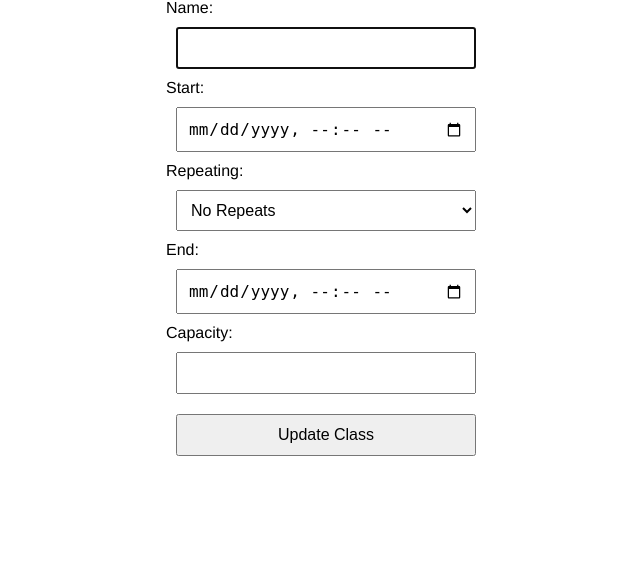
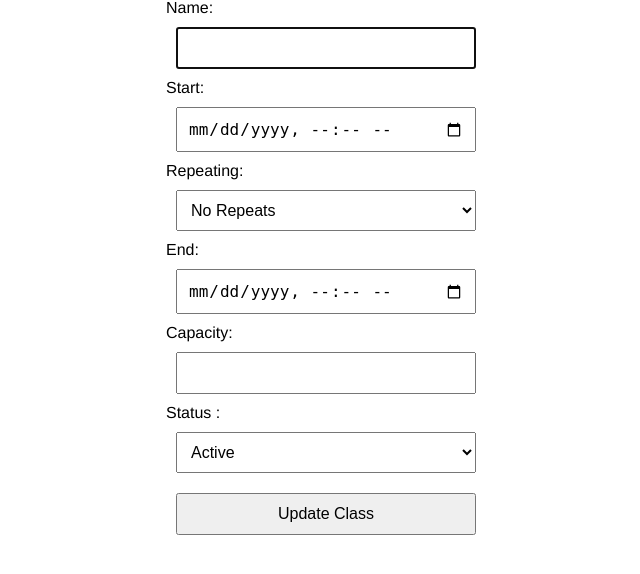
Before and after one commit to DuncanRN/Python-Gym-Manager, a Flask app: page /classes/1/edit in a window 1280 px wide. Shown: the part 131-705 px from the top of the page, without its empty margins (324-964 px from the left). Run offline with Flask 2, Linux system fonts and the light colour scheme; data that the repository does not hold is empty; some libraries are stand-ins or nearby versions.

Commit message:
all gym classes now have a status, which currently does not change whether or not you can book into a class. That's next

```diff
--- a/console.py
+++ b/console.py
@@ -27,11 +27,11 @@
 member_repository.save(member_3)
 
 
-gym_class_1 = GymClass("Dodge, Duck, Dip, Dive and Dodge", "2023-01-01 00:00:01", 'None', "1970-01-01 00:00:01", 5)
+gym_class_1 = GymClass("Dodge, Duck, Dip, Dive and Dodge", "2023-01-01 00:00:01", 'None', "1970-01-01 00:00:01", 5, "Active")
 gym_class_repository.save(gym_class_1)
-gym_class_2 = GymClass("Swimming for Beginners", "2022-11-01 00:00:01", 'None', "1970-01-01 00:00:01", 2)
+gym_class_2 = GymClass("Swimming for Beginners", "2022-11-01 00:00:01", 'None', "1970-01-01 00:00:01", 2, "Active")
 gym_class_repository.save(gym_class_2)
-gym_class_3 = GymClass("Strength and Conditioning",  "2022-06-01 00:00:01", 'None', "1970-01-01 00:00:01", 3)
+gym_class_3 = GymClass("Strength and Conditioning",  "2022-06-01 00:00:01", 'None', "1970-01-01 00:00:01", 3, "Deactivated")
 gym_class_repository.save(gym_class_3)
 
 booking_1 = Booking(member_1.id, gym_class_1.id)
--- a/controllers/gym_class_controller.py
+++ b/controllers/gym_class_controller.py
@@ -69,12 +69,11 @@
     repeating = request.form['repeating']
     end_date = request.form['end_date']
     capacity = request.form['capacity']
+    status = request.form['status']
 
-    gym_class = GymClass(name, date_start, repeating, end_date, capacity)
+    gym_class = GymClass(name, date_start, repeating, end_date, capacity, status)
     gym_class_repository.save(gym_class)
     return redirect('/classes')
-
-
 
 
 @gym_classes_blueprint.route("/classes/<id>/edit")
@@ -93,8 +92,9 @@
     repeating = request.form['repeating']
     end_date = request.form['end_date']
     capacity = request.form['capacity']
+    status = request.form['status']
 
-    gym_class_to_update = GymClass(name, date_start, repeating, end_date, capacity, id)
+    gym_class_to_update = GymClass(name, date_start, repeating, end_date, capacity, status, id)
     gym_class_repository.update(gym_class_to_update)
     return redirect ('/classes/' + id)
 
@@ -125,6 +125,7 @@
                                             'repeating' : gym_class.repeating,
                                             'end_date' : gym_class.end_date,
                                             'capacity' : gym_class.capacity,
+                                            'status' : gym_class.status,
                                             'id' : gym_class.id
                                             }
                     gym_classes_calendar.append(gym_class_to_append)
--- a/db/gym_manager.sql
+++ b/db/gym_manager.sql
@@ -18,6 +18,7 @@
     repeating VARCHAR(255),
     end_date TIMESTAMP,
     capacity INT,
+    status VARCHAR(20),
     id SERIAL PRIMARY KEY
 );
 
--- a/models/gym_class.py
+++ b/models/gym_class.py
@@ -1,9 +1,10 @@
 class GymClass:
 
-    def __init__(self, name, date_start, repeating, end_date, capacity, id = None):
+    def __init__(self, name, date_start, repeating, end_date, capacity, status, id = None):
         self.name = name
         self.date_start = date_start
         self.repeating = repeating
         self.end_date = end_date
         self.capacity = capacity
+        self.status = status
         self.id = id
--- a/repositories/gym_class_repository.py
+++ b/repositories/gym_class_repository.py
@@ -4,16 +4,16 @@
 from models.member import Member
 
 def save(gym_class):
-    sql = "INSERT INTO gym_classes ( name , date_start , repeating , end_date , capacity) VALUES ( %s , %s, %s, %s, %s) RETURNING id"
-    values = [gym_class.name, gym_class.date_start, gym_class.repeating, gym_class.end_date, gym_class.capacity]
+    sql = "INSERT INTO gym_classes ( name , date_start , repeating , end_date , capacity, status) VALUES ( %s , %s, %s, %s, %s, %s) RETURNING id"
+    values = [gym_class.name, gym_class.date_start, gym_class.repeating, gym_class.end_date, gym_class.capacity, gym_class.status]
     results = run_sql( sql, values )
     gym_class.id = results[0]['id']
     return gym_class
 
 def update(gym_class):
     # pdb.set_trace()
-    sql = "UPDATE gym_classes SET name = %s, date_start = %s, repeating = %s, end_date = %s, capacity = %s WHERE id = %s"
-    values = [gym_class.name, gym_class.date_start, gym_class.repeating, gym_class.end_date, gym_class.capacity,  gym_class.id]
+    sql = "UPDATE gym_classes SET name = %s, date_start = %s, repeating = %s, end_date = %s, capacity = %s, status = %s WHERE id = %s"
+    values = [gym_class.name, gym_class.date_start, gym_class.repeating, gym_class.end_date, gym_class.capacity, gym_class.status,  gym_class.id]
     run_sql(sql, values)
 
 def select_all():
@@ -23,7 +23,7 @@
     results = run_sql(sql)
 
     for row in results:
-        gym_class = GymClass(row['name'], row['date_start'], row['repeating'], row['end_date'], row['capacity'], row['id'])
+        gym_class = GymClass(row['name'], row['date_start'], row['repeating'], row['end_date'], row['capacity'], row['status'], row['id'])
         gym_classes.append(gym_class)
     return gym_classes
 
@@ -36,7 +36,7 @@
 
     if results:
         result = results[0]
-        gym_class = GymClass(result['name'], result['date_start'], result['repeating'], result['end_date'], result['capacity'], result['id'])
+        gym_class = GymClass(result['name'], result['date_start'], result['repeating'], result['end_date'], result['capacity'], result['status'], result['id'])
     return gym_class
 
 
--- a/repositories/member_repository.py
+++ b/repositories/member_repository.py
@@ -66,7 +66,7 @@
     results = run_sql(sql, values)
 
     for row in results:
-        gym_class = GymClass(row['name'], row['date_start'], row['repeating'], row['end_date'], row['capacity'], row['id'])
+        gym_class = GymClass(row['name'], row['date_start'], row['repeating'], row['end_date'], row['capacity'],  row['status'], row['id'])
         gym_classes.append(gym_class)
     return gym_classes
 
--- a/templates/classes/add.html
+++ b/templates/classes/add.html
@@ -23,6 +23,12 @@
     <label for="class">Capacity:</label>
     <input name="capacity" id="capacity">
 
+    <label for="class">Status:</label>
+    <select name="status" id="status">
+        <option value="Active">Active</option>
+        <option value="Deactivated">Deactivated</option>
+    </select>
+
     <input class="button--action" type='submit' value="Add">
 </form>
 
--- a/templates/classes/edit.html
+++ b/templates/classes/edit.html
@@ -45,6 +45,19 @@
         <input type="text" id="capacity" name="capacity" value="{{gym_class.capacity}}" required autofocus>
     </div>
 
+    <div>
+        <label for="title">Status :</label>
+        <select name="status" id="status">
+            <option value="Active">Active</option>
+            <option value="Deactivated" {% if gym_class.status=="Deactivated" %}
+                                            selected="selected"
+                                        {% endif %}
+                                        >Deactivated</option>
+        </select>
+
+
+    </div>
+
     <button type="submit">Update Class</button>
 
 </form>
```
